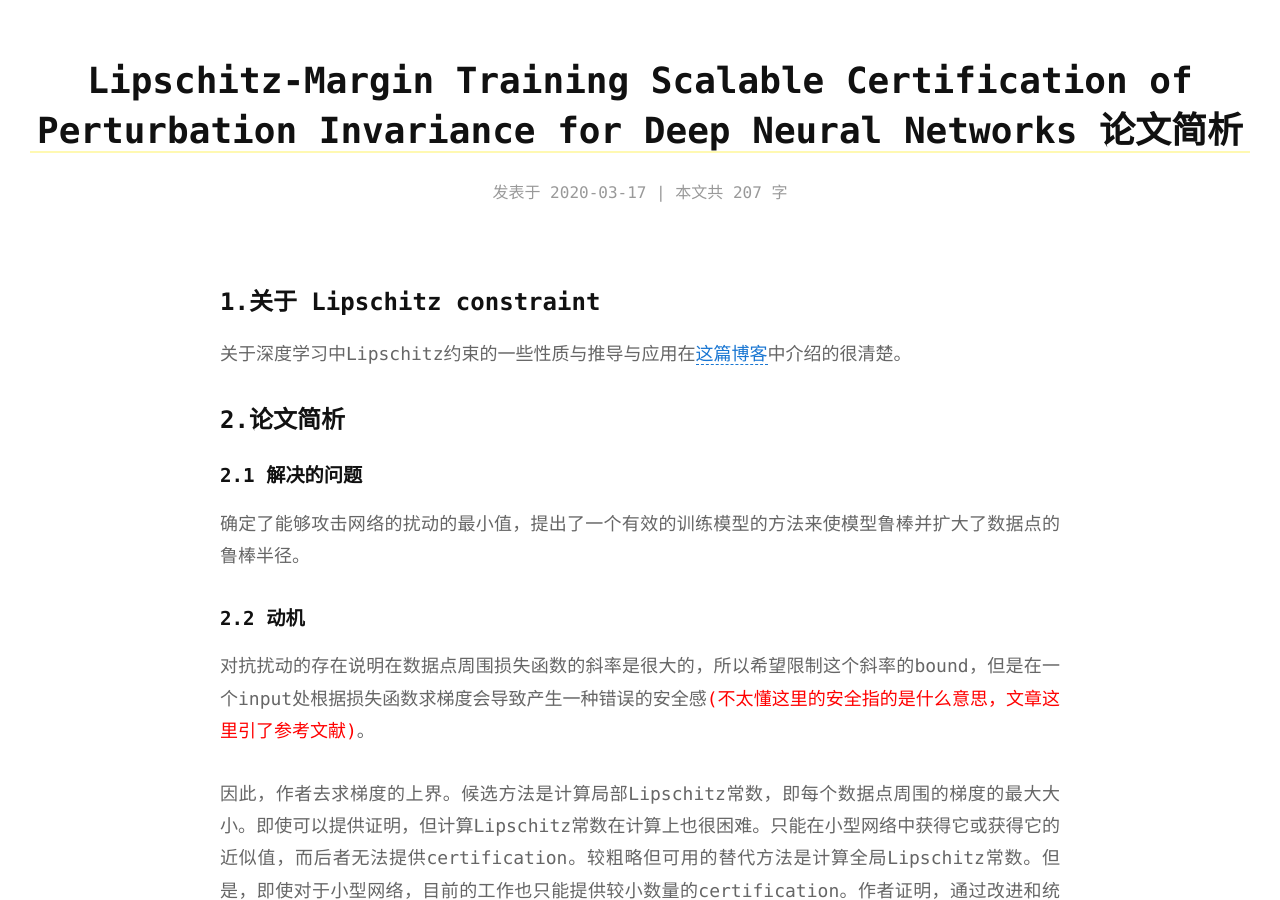
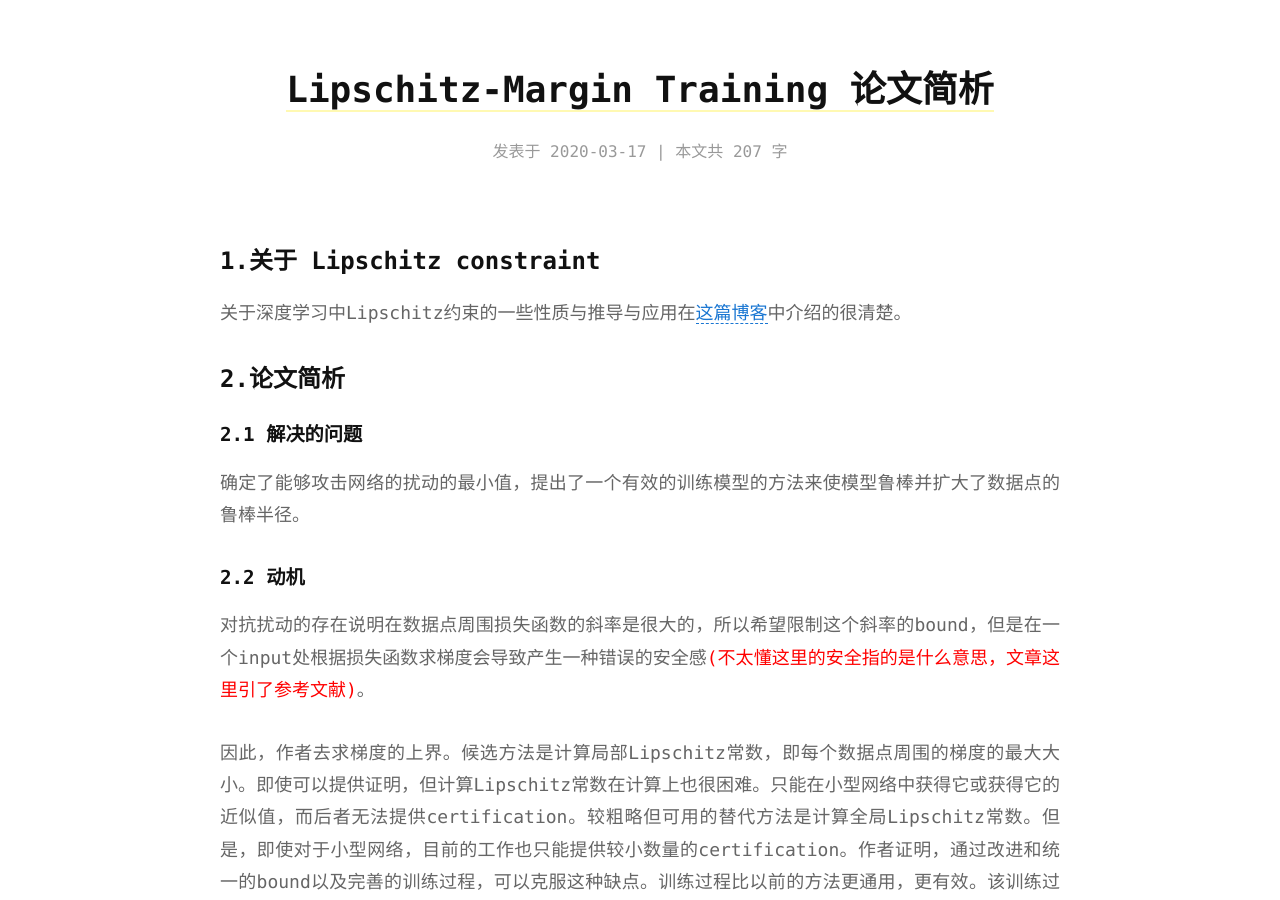
Before and after one commit to MengtingXu1203/mengtingxu1203.github.io, a Jekyll site: the page built from _posts/2020-03-18-《Lipschitz-Margin Training: Scalable Certification of Perturbation Invariance for Deep Neural Networks》论文简析.md, in a window 1280 px wide and 900 px high. Built offline with Jekyll 4.4.1, drawn with Linux system fonts in a browser that asks for light colours; formulas are drawn with MathJax 3; a script that is not in the unit is left out; comment, search, counter and statistics services are not loaded.

Commit message:
change first blog title

```diff
--- a/_posts/2020-03-18-《Lipschitz-Margin Training: Scalable Certification of Perturbation Invariance for Deep Neural Networks》论文简析.md
+++ b/_posts/2020-03-18-《Lipschitz-Margin Training: Scalable Certification of Perturbation Invariance for Deep Neural Networks》论文简析.md
@@ -1,5 +1,5 @@
 ---
-title: Lipschitz-Margin Training Scalable Certification of Perturbation Invariance for Deep Neural Networks 论文简析
+title: Lipschitz-Margin Training  论文简析
 date:  2020-03-18 00:14:13 +0800
 category: Certified Robustness
 tags: Lipschitz constraint
@@ -76,17 +76,17 @@ $$ \forall i \ne t_X, (F_{t_X} \ge F_i + \sqrt2 c L_F )$$
 
 ##### （1）more tighter
 
-<center><img src="https://mengtingxu1203.github.io/assets/img/blog-LMT/component_tight.png" width="500" height="200"/></center>
+<center><img src="https://mengtingxu1203.github.io/assets/img/blog-LMT/component_tight.png" width="500" height="auto"/></center>
 
 左图：在原始模型中第二个卷积层的Lipschitz bound，中间：在用LMT训练后的模型中第二个卷积层的Lipschitz bound，右图：不同pooling 层的Lipschitz bound。比较前两个子图，可以发现，经过LMT训练的模型每个component都有改进，这导致整个网络的Lipschitz常数的上界存在显着差异（具有更紧的bound）。
 
 ###### * analysis of tightness
 
-<center><img src="https://mengtingxu1203.github.io/assets/img/blog-LMT/analysis_tight.png" width="700" height="100"/></center>
+<center><img src="https://mengtingxu1203.github.io/assets/img/blog-LMT/analysis_tight.png" width="700" height="auto"/></center>
 
 令$L$为通过该论文计算的Lipschitz常数的上界。$L_{local}，L_{global}$为局部和全局Lipschitz常数。则根据Lipschitz约束条件，可以很容易得到上式。
 
-<center><img src="https://mengtingxu1203.github.io/assets/img/blog-LMT/comparison_tight.png" width="700" height="200"/></center>
+<center><img src="https://mengtingxu1203.github.io/assets/img/blog-LMT/comparison_tight.png" width="700" height="auto"/></center>
 
 该图显示了结果。对于没有正则化的模型，<font color = 'red'>(i)-(iii)中的估计错误率分别为39.9、1.13和1.82(怎么根据图得出来的，还是不根据图?)</font>。这表明，即使我们可以用可能相当大的计算成本为每个数据点精确计算局部Lipschitz常数，不等式（iii）也会比DeepFool发现的对抗性扰动的大小松散1.8倍以上。
 
@@ -106,7 +106,7 @@ $$ \forall i \ne t_X, (F_{t_X} \ge F_i + \sqrt2 c L_F )$$
 
 ##### （3）抵御攻击性能
 
-<center><img src="https://mengtingxu1203.github.io/assets/img/blog-LMT/attack.png" width="700" height="200"/></center>
+<center><img src="https://mengtingxu1203.github.io/assets/img/blog-LMT/attack.png" width="700" height="auto"/></center>
 
 #### 2.6 结论
 
```
